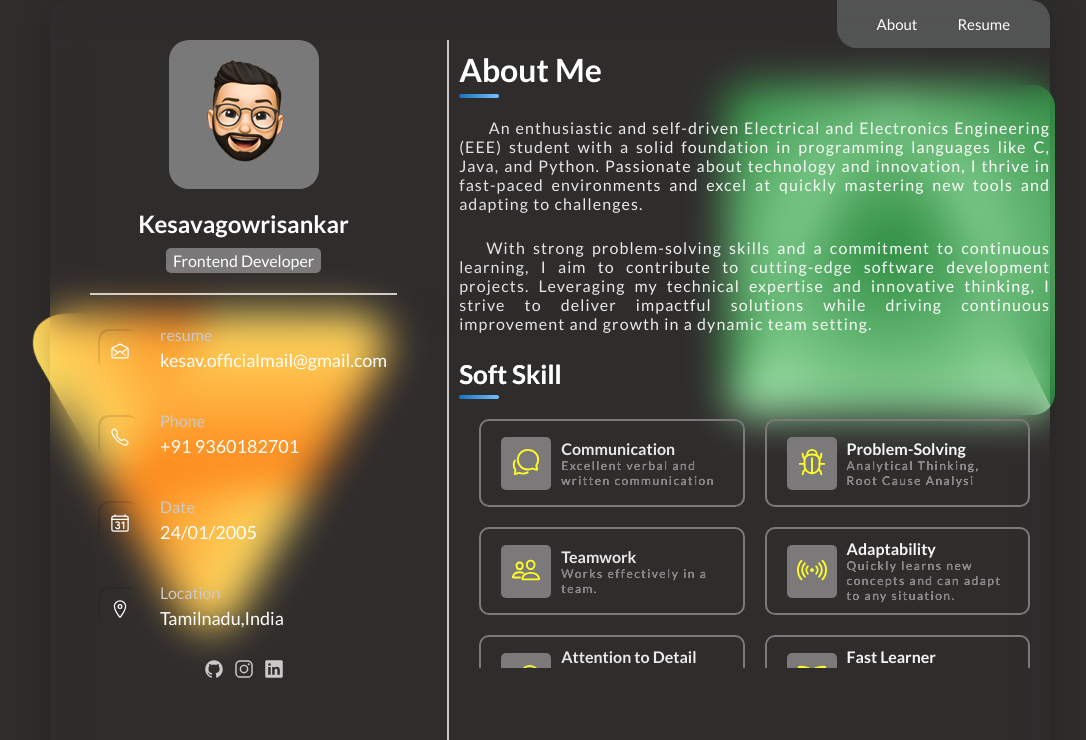
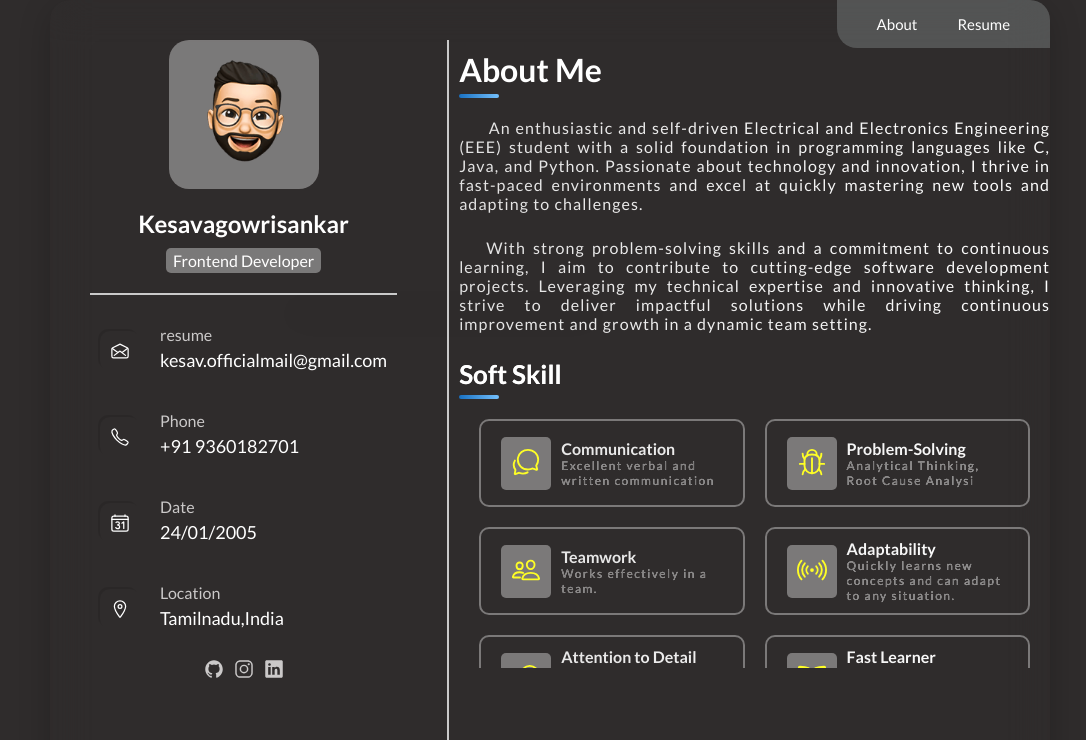
Before and after one commit to kesav-venkatesan/Portfolio, a website: page index.html in a window 1280 px wide. Shown: the top 740 px of the page, without its empty margins (90-1176 px from the left). Drawn offline with nearby package versions, Linux system fonts and the light colour scheme; a web font is replaced by a local one.

Commit message:
Update index.html

```diff
--- a/index.html
+++ b/index.html
@@ -28,12 +28,12 @@
   </head>
   <body>
     <div class="background">
-      <div class="square">
+<!--       <div class="square">
         <div class="sq"></div>
       </div>
       <div class="triangle">
         <div class="tri"></div>
-      </div>
+      </div> -->
       <div class="content">
         <div class="detail">
           <div class="avator">
```
